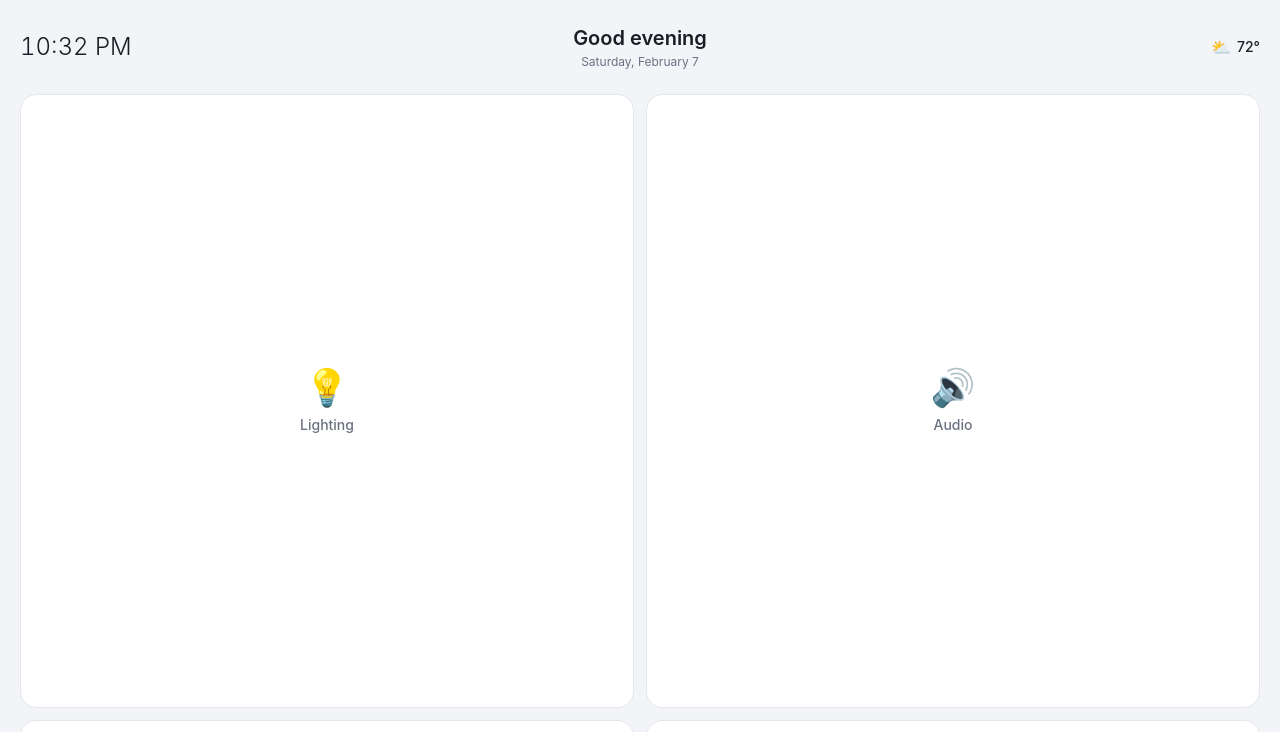
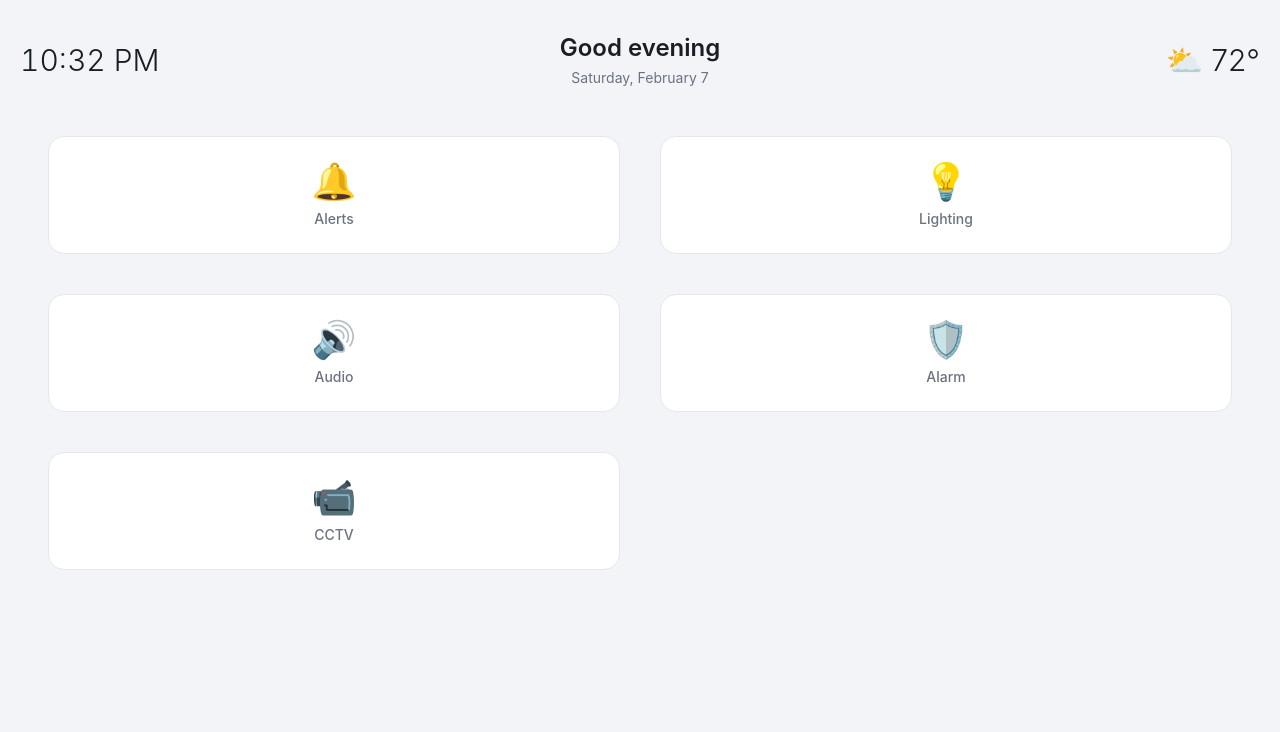
Before and after one commit to nikovacs/Ironwood-Home-Assistant-Dashboard, a Vue app: page / in a window 1280 px wide. Shown: the top 732 px of the page. Built offline with nearby package versions, Linux system fonts and the light colour scheme.

Commit message:
increase header size, add alerts button

```diff
--- a/src/App.vue
+++ b/src/App.vue
@@ -6,6 +6,7 @@ import LightingPanel from './components/panels/LightingPanel.vue'
 import AudioPanel from './components/panels/AudioPanel.vue'
 import AlarmPanel from './components/panels/AlarmPanel.vue'
 import CCTVPanel from './components/panels/CCTVPanel.vue'
+import AlertsPanel from './components/panels/AlertsPanel.vue'
 
 interface Category {
   id: string
@@ -18,6 +19,7 @@ const activeCategory = ref<string | null>(null)
 const isExpanded = computed<boolean>(() => activeCategory.value !== null)
 
 const categories: Category[] = [
+  { id: 'alerts',   icon: '🔔', label: 'Alerts',   color: 'alerts' },
   { id: 'lighting', icon: '💡', label: 'Lighting', color: 'lighting' },
   { id: 'audio',    icon: '🔊', label: 'Audio',    color: 'audio' },
   { id: 'alarm',    icon: '🛡️', label: 'Alarm',    color: 'alarm' },
@@ -29,6 +31,7 @@ function selectCategory(id: string): void {
 }
 
 const panelComponents: Record<string, Component> = {
+  alerts: AlertsPanel,
   lighting: LightingPanel,
   audio: AudioPanel,
   alarm: AlarmPanel,
@@ -83,7 +86,7 @@ const activePanel = computed<Component | undefined>(() =>
   flex: 1 1 auto;
   display: flex;
   align-items: start;
-  padding: 1rem 1.25rem 0.75rem;
+  padding: 1.5rem 2.5rem 1rem;
   transition: flex 800ms cubic-bezier(0.4, 0, 0.2, 1);
 }
 
@@ -99,7 +102,7 @@ const activePanel = computed<Component | undefined>(() =>
 .buttons-row {
   display: grid;
   grid-template-columns: repeat(4, 1fr);
-  gap: 0.75rem;
+  gap: 1.5rem;
   width: 100%;
   transition: gap 800ms cubic-bezier(0.4, 0, 0.2, 1);
 }
@@ -116,17 +119,21 @@ const activePanel = computed<Component | undefined>(() =>
 /* Closing transition (compact → default): slower */
 .btn-cell {
   grid-column: span 2;
-  height: calc((100vw - 2.5rem - 0.75rem) / 2);
+  height: calc((100dvh - 8rem - 4rem - 4.5rem) / 4);
+  padding: 0.5rem;
   transition:
-    height 1000ms cubic-bezier(0.4, 0, 0.2, 1);
+    height 1000ms cubic-bezier(0.4, 0, 0.2, 1),
+    padding 800ms cubic-bezier(0.4, 0, 0.2, 1);
 }
 
 /* Opening transition (default → compact): faster */
 .buttons-area.compact .btn-cell {
   grid-column: span 1;
   height: 5rem;
+  padding: 0.25rem;
   transition:
-    height 400ms cubic-bezier(0.4, 0, 0.2, 1);
+    height 400ms cubic-bezier(0.4, 0, 0.2, 1),
+    padding 400ms cubic-bezier(0.4, 0, 0.2, 1);
 }
 
 .btn-cell > * {
--- a/src/components/CategoryButton.vue
+++ b/src/components/CategoryButton.vue
@@ -24,6 +24,7 @@ interface ColorSet {
 }
 
 const colorMap: Record<string, ColorSet> = {
+  alerts:   { icon: 'text-cat-alerts',   bg: 'bg-cat-alerts-soft',   border: 'border-cat-alerts' },
   lighting: { icon: 'text-cat-lighting', bg: 'bg-cat-lighting-soft', border: 'border-cat-lighting' },
   audio:    { icon: 'text-cat-audio',    bg: 'bg-cat-audio-soft',    border: 'border-cat-audio' },
   alarm:    { icon: 'text-cat-alarm',    bg: 'bg-cat-alarm-soft',    border: 'border-cat-alarm' },
--- a/src/components/GreetingHeader.vue
+++ b/src/components/GreetingHeader.vue
@@ -17,23 +17,23 @@ withDefaults(defineProps<Props>(), {
 </script>
 
 <template>
-  <header class="px-5 pt-6 pb-2">
+  <header class="px-5 pt-8 pb-4">
     <div class="flex items-center justify-between">
       <!-- Left: time -->
       <div class="flex-1">
-        <span class="text-2xl font-light tabular-nums text-text-primary">{{ timeString }}</span>
+        <span class="text-3xl font-light tabular-nums text-text-primary">{{ timeString }}</span>
       </div>
 
       <!-- Center: greeting + date -->
       <div class="text-center">
-        <h1 class="text-xl font-semibold text-text-primary">{{ greeting }}</h1>
-        <p class="mt-0.5 text-xs text-text-secondary">{{ dateString }}</p>
+        <h1 class="text-2xl font-semibold text-text-primary">{{ greeting }}</h1>
+        <p class="mt-1 text-sm text-text-secondary">{{ dateString }}</p>
       </div>
 
       <!-- Right: weather -->
-      <div class="flex-1 flex items-center justify-end gap-1.5">
-        <span class="text-base">{{ weatherIcon }}</span>
-        <span class="text-sm font-medium text-text-primary">{{ weatherTemp }}</span>
+      <div class="flex-1 flex items-center justify-end gap-2">
+        <span class="text-3xl">{{ weatherIcon }}</span>
+        <span class="text-3xl font-light text-text-primary">{{ weatherTemp }}</span>
       </div>
     </div>
   </header>
--- /dev/null
+++ b/src/components/panels/AlertsPanel.vue
@@ -0,0 +1,67 @@
+<script setup lang="ts">
+import { ref } from 'vue'
+
+interface Alert {
+  id: number
+  message: string
+  time: string
+  severity: 'info' | 'warning' | 'critical'
+}
+
+const alerts = ref<Alert[]>([
+  { id: 1, message: 'Front door opened', time: '2 min ago', severity: 'info' },
+  { id: 2, message: 'Motion detected in garden', time: '15 min ago', severity: 'warning' },
+  { id: 3, message: 'Smoke detector triggered', time: '1 hr ago', severity: 'critical' },
+  { id: 4, message: 'Garage door left open', time: '3 hr ago', severity: 'warning' },
+])
+
+const severityStyle: Record<string, string> = {
+  info: 'bg-blue-100 text-blue-700 dark:bg-blue-900/30 dark:text-blue-400',
+  warning: 'bg-cat-alerts-soft text-cat-alerts',
+  critical: 'bg-cat-alarm-soft text-cat-alarm',
+}
+
+function dismiss(id: number): void {
+  alerts.value = alerts.value.filter(a => a.id !== id)
+}
+</script>
+
+<template>
+  <div class="space-y-5">
+    <div class="flex items-center justify-between">
+      <h2 class="text-lg font-semibold text-text-primary">Alerts</h2>
+      <span class="text-sm text-text-secondary">{{ alerts.length }} active</span>
+    </div>
+
+    <div v-if="alerts.length === 0" class="py-8 text-center text-text-muted">
+      No active alerts
+    </div>
+
+    <div v-else class="space-y-3">
+      <div
+        v-for="alert in alerts"
+        :key="alert.id"
+        class="flex items-center justify-between rounded-xl border border-border-subtle bg-surface-card p-4"
+      >
+        <div class="flex items-center gap-3">
+          <span
+            class="inline-flex items-center rounded-full px-2 py-0.5 text-xs font-medium"
+            :class="severityStyle[alert.severity]"
+          >
+            {{ alert.severity }}
+          </span>
+          <div>
+            <p class="text-sm font-medium text-text-primary">{{ alert.message }}</p>
+            <p class="text-xs text-text-muted">{{ alert.time }}</p>
+          </div>
+        </div>
+        <button
+          @click="dismiss(alert.id)"
+          class="text-xs text-text-secondary hover:text-text-primary cursor-pointer"
+        >
+          Dismiss
+        </button>
+      </div>
+    </div>
+  </div>
+</template>
--- a/src/style.css
+++ b/src/style.css
@@ -31,6 +31,8 @@
   --color-cat-alarm-soft: #fee2e2;
   --color-cat-cctv: #06b6d4;
   --color-cat-cctv-soft: #cffafe;
+  --color-cat-alerts: #f97316;
+  --color-cat-alerts-soft: #ffedd5;
 }
 
 /* Dark theme overrides */
@@ -60,6 +62,8 @@
   --color-cat-alarm-soft: #450a0a;
   --color-cat-cctv: #22d3ee;
   --color-cat-cctv-soft: #083344;
+  --color-cat-alerts: #fb923c;
+  --color-cat-alerts-soft: #431407;
 }
 
 /* Global transitions for theme switching */
```
